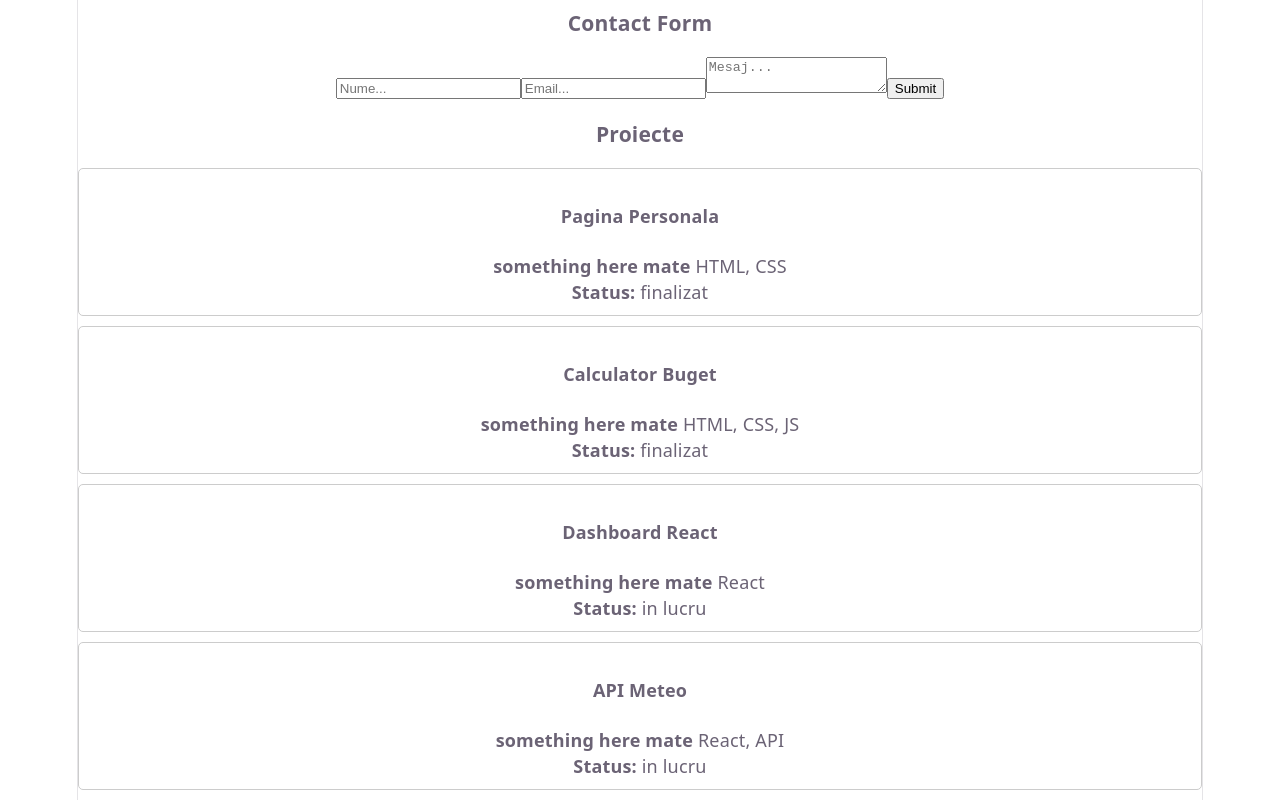
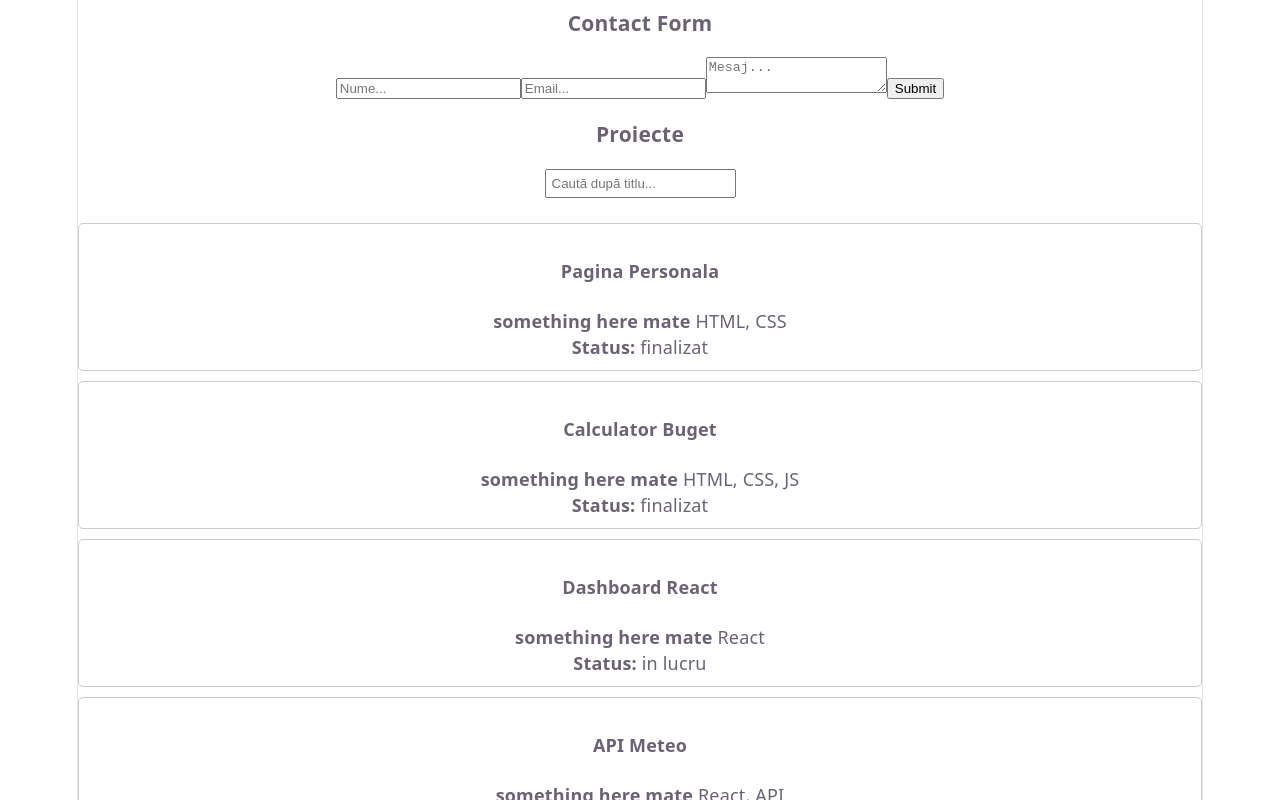
Before and after one commit to sub5ramattramain/Laborator_PW, a React (Vite) app: page /projects in a window 1280 px wide. Shown: the part 780-1580 px from the top of the page. Built offline with nearby package versions, Linux system fonts and the light colour scheme.

Commit message:
terminat lab 6 exercitiul 3

```diff
--- a/src/ProjectList.jsx
+++ b/src/ProjectList.jsx
@@ -4,7 +4,7 @@ import Card from './Card';
 function ProjectList() {
   const [projects, setProjects] = useState([]);
   const [loading, setLoading] = useState(true);
-  const [error, setError] = useState(null);
+  const [search, setSearch] = useState('');
 
   useEffect(function() {
     fetch('/data/projects.json')
@@ -13,10 +13,6 @@ function ProjectList() {
       })
       .then(function(data) {
         setProjects(data.projects);
-        setLoading(false);
-      })
-      .catch(function(err) {
-        setError('eroare la incarcarea datelor');
         setLoading(false);
       });
   }, []);
@@ -28,9 +24,20 @@ function ProjectList() {
   return (
     <div>
       <h3>Proiecte</h3>
-      {projects.map((project) => (
-        <Card key={project.id} {...project} />
-      ))}
+      <input
+        type="text"
+        placeholder="Caută după titlu..."
+        value={search}
+        onChange={(e) => setSearch(e.target.value)}
+        style={{ marginBottom: '15px', padding: '5px' }}
+      />
+      {projects
+        .filter(function(project) {
+          return project.title.toLowerCase().includes(search.toLowerCase());
+        })
+        .map(function(project) {
+          return <Card key={project.id} {...project} />;
+        })}
     </div>
   );
 }
```
